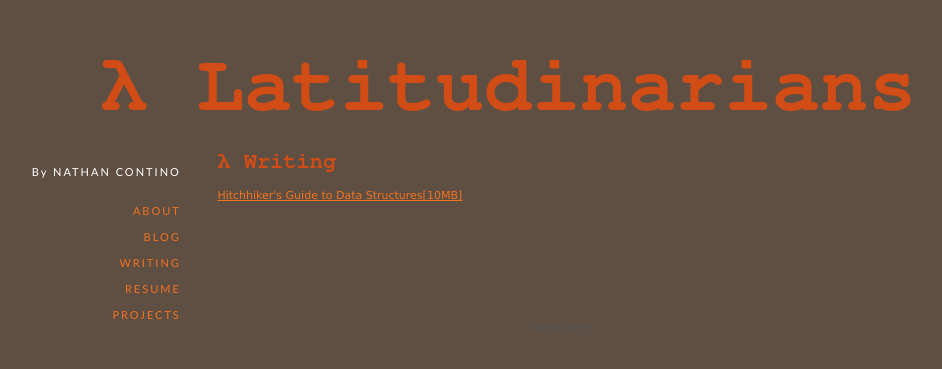
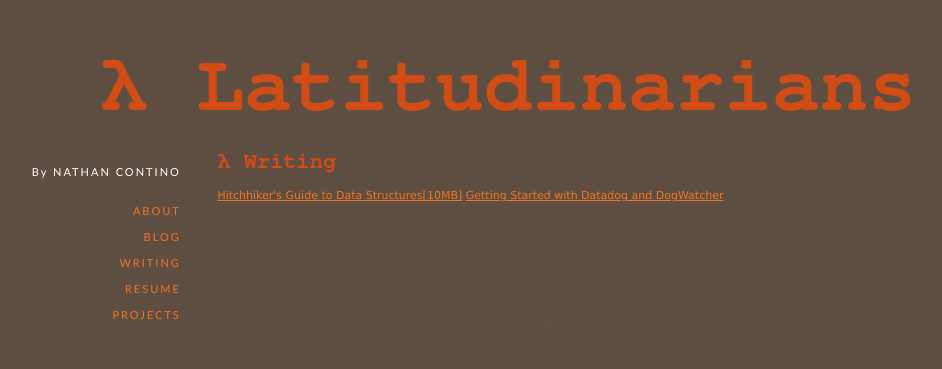
Before and after one commit to nathan-contino/nathan-contino.github.io, a Jekyll site: the page built from _pages/writing.html, in a window 1280 px wide. Shown: the top 369 px of the page, without its empty margins (79-1021 px from the left). Built offline with Jekyll 4.4.1, drawn with Linux system fonts in a browser that asks for light colours.

Commit message:
added writing sample
Former-commit-id: ba4a3a0168201ee91771368d98a57840cc1bb77b [formerly ba4a3a0168201ee91771368d98a57840cc1bb77b [formerly a43df45379e15d2ea979d4e7d395ee56324a9948 [formerly 0bb5c2ba3da0d75f764316b4e750271d44a68782] [formerly 879fae5d936beb531c7093c79000275146ceb619 [formerly 016de56807b29903edf08e0964d64be5299a3953]]]]
Former-commit-id: 0d60cde2edddcb4e0b78db660cbc9d4b8e104df6
Former-commit-id: 911dc85e3b23a6ed5cc0bc3e570c4482ed67d5b3
Former-commit-id: 71f8a54b2f2b2f69f4d4a2947347f665a2d8a4d8 [formerly 1b023de157fb9a84a5f709aea02bcfe7f61bc5cb]
Former-commit-id: a96ea8ae4bad7897fcab2273f2f391c187cca5b7

```diff
--- a/_pages/writing.html
+++ b/_pages/writing.html
@@ -4,3 +4,4 @@ title: λ Writing
 ---
 
 <a href="/_resources/hitchhikers_guide_to_data_structures.pdf">Hitchhiker's Guide to Data Structures[10MB]</a>
+<a href="https://github.com/nathan-contino/hiring-engineers/blob/nathan-answers/answers.md">Getting Started with Datadog and DogWatcher</a>
```
